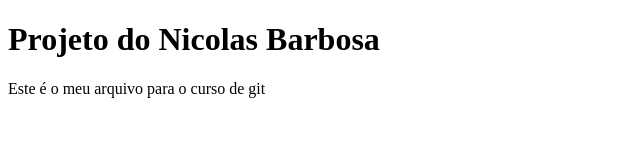
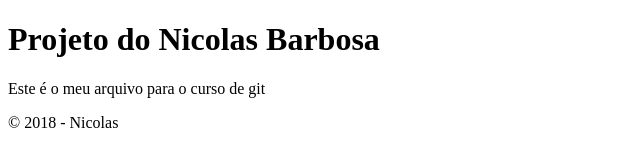
Before and after one commit to nicolasapb/curso-git-alura, a plain HTML site: page index.html in a window 1280 px wide. Shown: the whole page, without its empty margins (0-640 px from the left). Drawn offline with Linux system fonts and the light colour scheme.

Commit message:
footer adicionado

```diff
--- a/index.html
+++ b/index.html
@@ -6,4 +6,7 @@
         <h1>Projeto do Nicolas Barbosa</h1>
         <p>Este é o meu arquivo para o curso de git</p>
     </body>
+    <footer>
+        &copy; 2018 - Nicolas
+    </footer>
 </html>
```
